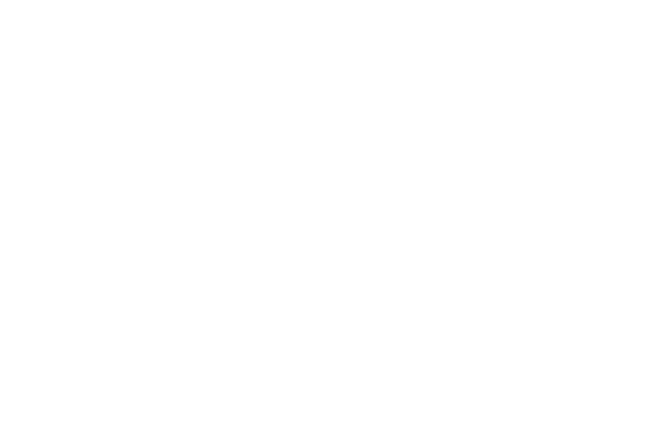
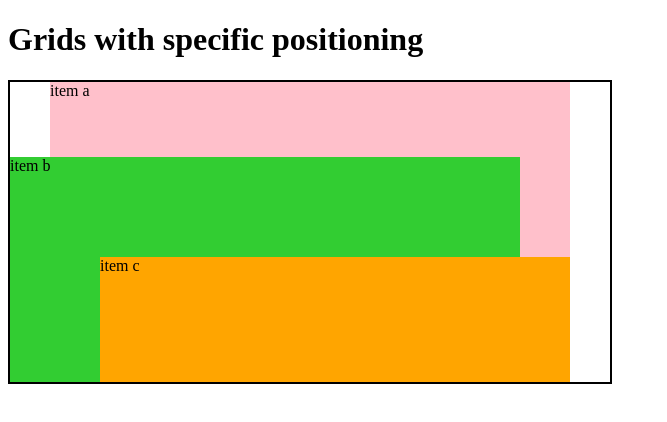
Before and after one commit to dkingbrandt/grid, a plain HTML site: page index.html in a window 1280 px wide. Shown: the whole page, without its empty margins (0-667 px from the left). Drawn offline with Linux system fonts and the light colour scheme.

Commit message:
example one done

```diff
--- a/css/style.css
+++ b/css/style.css
@@ -0,0 +1,34 @@
+.container{
+    width: 600px;
+    height: 300px;
+    border: 2px solid black;
+    display: grid;
+    grid-template-columns: [header-width-start] 40px [line2] 50px [line3] auto [col4-start] 50px [five] 40px [header-width-end];
+    grid-template-rows: [header-height-start] 25% [header-height-end] 100px [third-line] auto [last-line];
+
+
+}
+
+
+.item-a{
+background-color: pink;
+grid-column-start: 2;
+grid-column-end: 5;
+grid-row-start: 1;
+grid-row-end: 3;
+}
+
+.item-b{
+background-color: limegreen;
+ grid-column-start: 1;
+  grid-column-end: span col4-start;
+  grid-row-start: 2;
+  grid-row-end: span 2;
+}
+.item-c{
+background-color: orange;
+grid-column: 3 / span 2;
+grid-row: third-line / 4;
+
+
+}
--- a/index.html
+++ b/index.html
@@ -4,9 +4,19 @@
     <meta charset="UTF-8">
     <meta http-equiv="X-UA-Compatible" content="IE=edge">
     <meta name="viewport" content="width=device-width, initial-scale=1.0">
-    <title>Cssgrids</title>
+    <title>Css grids</title>
+    <link rel="stylesheet" href="css/style.css">
 </head>
 <body>
+    <h1>Grids with specific positioning</h1>
+    <div class="container">
+        <div class="item-a">item a</div>
+        <div class="item-b">item b</div>
+        <div class="item-c">item c</div>
+
+
+    </div>
+
 
 </body>
 </html>
```
